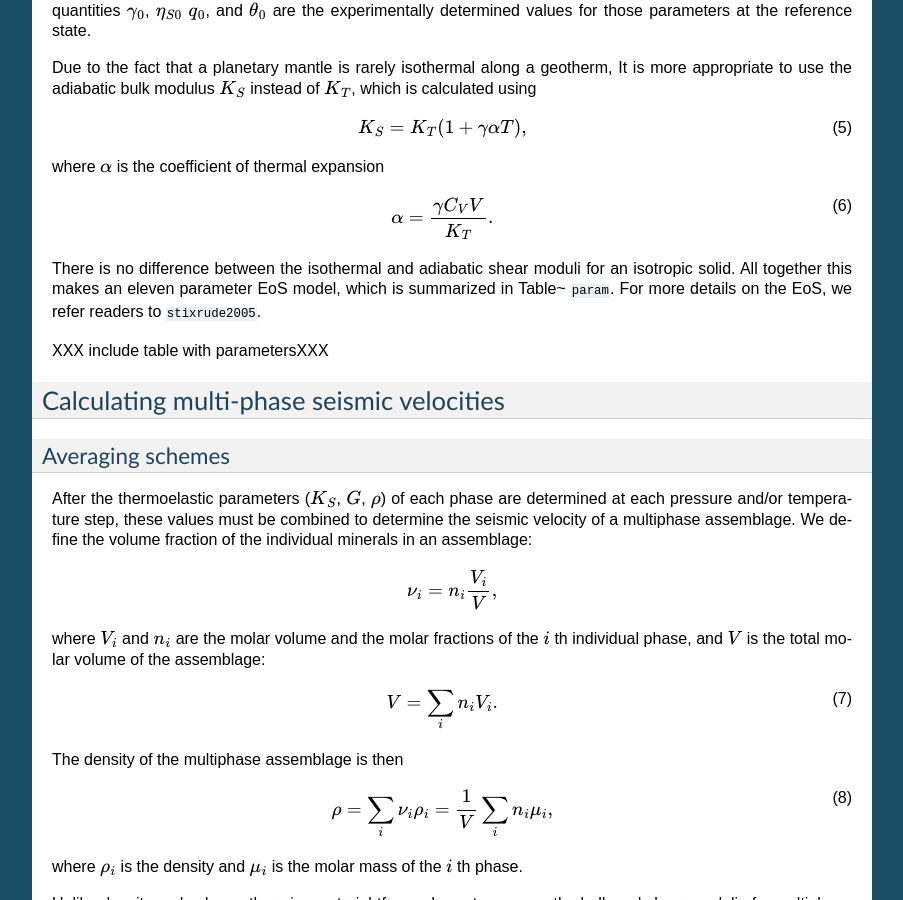
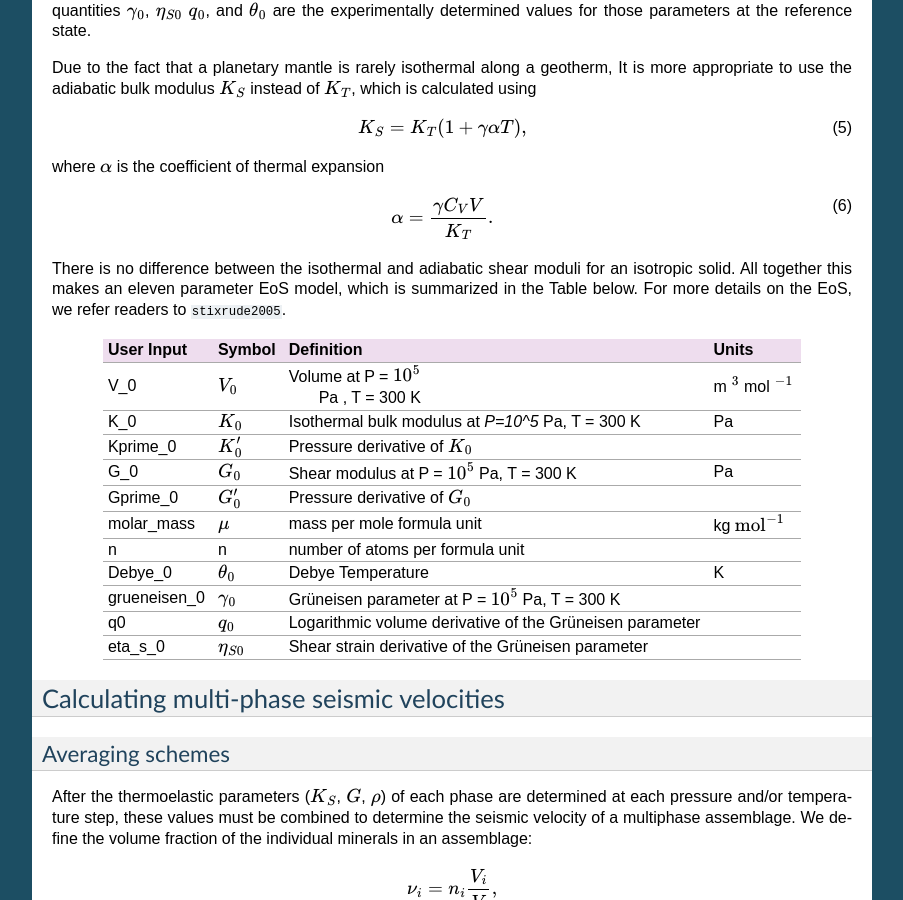
Before and after one commit to geodynamics/burnman, a Sphinx documentation site: the page built from sphinx/background.rst, in a window 1280 px wide and 900 px high, scrolled down 1849 px. Shown: the whole window, without its empty margins (198-1101 px from the left). Built offline with Sphinx 7.4.7, drawn with Linux system fonts in a browser that asks for light colours; cross-references to code outside the pages are shown as plain code; the version number is read from the project's files by our own code.

Commit message:
add table

```diff
--- a/sphinx/background.rst
+++ b/sphinx/background.rst
@@ -48,9 +61,13 @@ For an isotropic material one obtains for the pressure, isothermal bulk modulus,
 	 + \frac{9}{2}K_{0}{K}^\prime_{0})f^2 \biggr].
     :label: G
 
-Here :math:`K_0` and :math:`G_0` are the reference bulk modulus and shear modulus and :math:`K_0^\prime` and :math:`{G}^\prime_{0}` are the derivative of the respective moduli with respect to pressure.
+Here :math:`K_0` and :math:`G_0` are the reference bulk modulus and shear
+modulus and :math:`K_0^\prime` and :math:`{G}^\prime_{0}` are the derivative
+of the respective moduli with respect to pressure.
 
-BurnMan has the option to use the second-order expansion for shear modulus by dropping the :math:`f^2` terms in these equations (as is sometimes done for experimental fits or EoS modeling).
+BurnMan has the option to use the second-order expansion for shear modulus by
+dropping the :math:`f^2` terms in these equations (as is sometimes done for
+experimental fits or EoS modeling).
 
 
 
@@ -58,8 +75,10 @@ BurnMan has the option to use the second-order expansion for shear modulus by dr
 Thermal Corrections
 ^^^^^^^^^^^^^^^^^^^
 
-Thermal corrections for  pressure, and isothermal bulk modulus and shear modulus are derived from the Mie-Grüneisen-Debye EoS with the quasi-harmonic approximation.
-Here we adopt the formalism of :cite:`stixrude2005` where these corrections are added to equations :eq:`V`--:eq:`G`:
+Thermal corrections for pressure, and isothermal bulk modulus and shear
+modulus are derived from the Mie-Grüneisen-Debye EoS with the quasi-harmonic
+approximation.  Here we adopt the formalism of :cite:`stixrude2005` where
+these corrections are added to equations :eq:`V`--:eq:`G`:
 
 .. math::
     P_{th}(V,T) &={\frac{\gamma \Delta \mathcal{U}}{V}}, \\
@@ -67,9 +86,14 @@ Here we adopt the formalism of :cite:`stixrude2005` where these corrections are
     K_{th}(V,T) &=(\gamma +1-q)\frac{\gamma \Delta \mathcal{U}}{V} -\gamma ^{2} \frac{\Delta(C_{V}T)}{V} ,\\
     G_{th}(V,T) &=  -\frac{\eta_{S} \Delta \mathcal{U}}{V}.
 
-The :math:`\Delta` refers to the difference in the relevant quantity from the reference temperature (300 K).
-:math:`\gamma` is the Grüneisen parameter, :math:`q` is the logarithmic volume derivative of the Grüneisen parameter, :math:`\eta_{S}` is the shear strain derivative of the Grüneisen parameter, :math:`C_V` is the heat capacity at constant volume, and :math:`\mathcal{U}` is the internal energy at temperature :math:`T`.
-:math:`C_V` and :math:`\mathcal{U}` are calculated using the Debye model for vibrational energy of a lattice. These quantities are calculated as follows:
+The :math:`\Delta` refers to the difference in the relevant quantity from the
+reference temperature (300 K).  :math:`\gamma` is the Grüneisen parameter,
+:math:`q` is the logarithmic volume derivative of the Grüneisen parameter,
+:math:`\eta_{S}` is the shear strain derivative of the Grüneisen parameter,
+:math:`C_V` is the heat capacity at constant volume, and :math:`\mathcal{U}`
+is the internal energy at temperature :math:`T`.  :math:`C_V` and
+:math:`\mathcal{U}` are calculated using the Debye model for vibrational
+energy of a lattice. These quantities are calculated as follows:
 
 .. math::
     C_V &= 9nR\left (  \frac{T}{\theta}\right )^3\int_{0}^{\frac{\theta}{T}}\frac{e^{\tau}\tau^{4}}{(e^{\tau}-1)^2}d\tau, \\
@@ -82,12 +106,19 @@ The :math:`\Delta` refers to the difference in the relevant quantity from the re
     a_{iikk}^{(2)} &= -12\gamma _0+36\gamma_{0}^{2}-18q_{0}\gamma_0,  \\
     a_{S}^{(2)} &=-2\gamma _0-2\eta_{S0},
 
-where :math:`\theta` is the Debye temperature of the mineral, :math:`\nu` is the frequency of vibrational modes for the mineral, :math:`n` is the number of atoms per formula unit (e.g. 2 for periclase, 5 for perovskite), and :math:`R` is the gas constant.
-Under the approximation that the vibrational frequencies behave the same under strain, we may identify :math:`\nu/\nu_0 = \theta/\theta_0`.
-The quantities :math:`\gamma_0`, :math:`\eta_{S0}` :math:`q_0`, and :math:`\theta_0` are the experimentally determined values for those parameters at the reference state.
+where :math:`\theta` is the Debye temperature of the mineral, :math:`\nu` is
+the frequency of vibrational modes for the mineral, :math:`n` is the number of
+atoms per formula unit (e.g. 2 for periclase, 5 for perovskite), and :math:`R`
+is the gas constant.  Under the approximation that the vibrational frequencies
+behave the same under strain, we may identify :math:`\nu/\nu_0 =
+\theta/\theta_0`.  The quantities :math:`\gamma_0`, :math:`\eta_{S0}`
+:math:`q_0`, and :math:`\theta_0` are the experimentally determined values for
+those parameters at the reference state.
 
 
-Due to the fact that a planetary mantle is rarely isothermal along a geotherm, It is more appropriate to use the adiabatic bulk modulus :math:`K_S` instead of :math:`K_T`, which is calculated using
+Due to the fact that a planetary mantle is rarely isothermal along a geotherm,
+It is more appropriate to use the adiabatic bulk modulus :math:`K_S` instead
+of :math:`K_T`, which is calculated using
 
 .. math::
     K_S=K_{T}(1+\gamma \alpha T),
@@ -101,11 +132,69 @@ where :math:`\alpha` is the coefficient of thermal expansion
     :label: Cv
 
 
-There is no difference between the isothermal and adiabatic shear moduli for an isotropic solid.
-All together this makes an eleven parameter EoS model, which is summarized in Table~ :tab:`param`.
-For more details on the EoS, we refer readers to :cite:`stixrude2005`.
+There is no difference between the isothermal and adiabatic shear moduli for
+an isotropic solid.  All together this makes an eleven parameter EoS model,
+which is summarized in the Table below. For more details on the
+EoS, we refer readers to :cite:`stixrude2005`.
 
-XXX include table with parametersXXX
+.. _table-parameters:
+
++--------------+------------------+-----------------------------------+-------------------------+
+|User Input    |Symbol            |Definition                         |Units                    |
+|              |                  |                                   |                         |
++==============+==================+===================================+=========================+
+|V_0           |:math:`V_{0}`     |Volume at P = :math:`10^5`         |m :math:`^{3}`           |
+|              |                  | Pa , T = 300 K                    |mol :math:`^{-1}`        |
++--------------+------------------+-----------------------------------+-------------------------+
+|K_0           |:math:`K_{0}`     |Isothermal bulk modulus at `P=10^5`|Pa                       |
+|              |                  |Pa, T = 300 K                      |                         |
++--------------+------------------+-----------------------------------+-------------------------+
+|Kprime_0      |:math:`K^\prime_0`|Pressure derivative of             |                         |
+|              |                  |:math:`K_{0}`                      |                         |
+|              |                  |                                   |                         |
++--------------+------------------+-----------------------------------+-------------------------+
+|G_0           |:math:`G_{0}`     |Shear modulus at P = :math:`10^5`  |Pa                       |
+|              |                  |Pa, T = 300 K                      |                         |
+|              |                  |                                   |                         |
+|              |                  |                                   |                         |
+|              |                  |                                   |                         |
++--------------+------------------+-----------------------------------+-------------------------+
+|Gprime_0      |:math:`G^\prime_0`|Pressure derivative of             |                         |
+|              |                  |:math:`G_{0}`                      |                         |
+|              |                  |                                   |                         |
++--------------+------------------+-----------------------------------+-------------------------+
+|molar_mass    |:math:`\mu`       |mass per mole formula unit         |kg                       |
+|              |                  |                                   |:math:`\mathrm{mol}^{-1}`|
+|              |                  |                                   |                         |
+|              |                  |                                   |                         |
++--------------+------------------+-----------------------------------+-------------------------+
+|n             |n                 |number of atoms per formula unit   |                         |
+|              |                  |                                   |                         |
+|              |                  |                                   |                         |
+|              |                  |                                   |                         |
++--------------+------------------+-----------------------------------+-------------------------+
+|Debye_0       |:math:`\theta_{0}`|Debye Temperature                  |K                        |
+|              |                  |                                   |                         |
++--------------+------------------+-----------------------------------+-------------------------+
+|grueneisen_0  |:math:`\gamma_{0}`|Grüneisen parameter at P =         |                         |
+|              |                  |:math:`10^5` Pa, T = 300 K         |                         |
+|              |                  |                                   |                         |
+|              |                  |                                   |                         |
++--------------+------------------+-----------------------------------+-------------------------+
+|q0            |:math:`q_{0}`     |Logarithmic volume derivative of   |                         |
+|              |                  |the Grüneisen parameter            |                         |
+|              |                  |                                   |                         |
+|              |                  |                                   |                         |
+|              |                  |                                   |                         |
+|              |                  |                                   |                         |
++--------------+------------------+-----------------------------------+-------------------------+
+|eta_s_0       |:math:`\eta_{S0}` |Shear strain derivative of the     |                         |
+|              |                  |Grüneisen parameter                |                         |
+|              |                  |                                   |                         |
+|              |                  |                                   |                         |
+|              |                  |                                   |                         |
++--------------+------------------+-----------------------------------+-------------------------+
+
 
 Calculating multi-phase seismic velocities
 ------------------------------------------
```
Also changed, not shown: other parts of sphinx/background.rst (+23 -10 lines).
